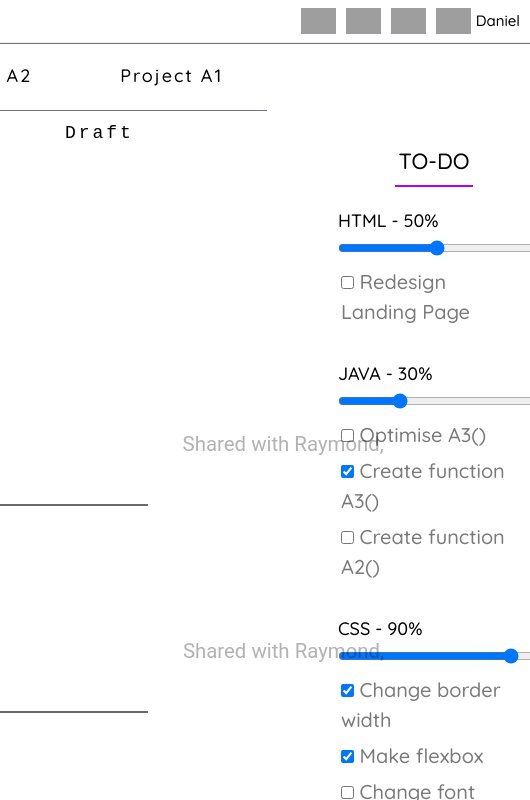
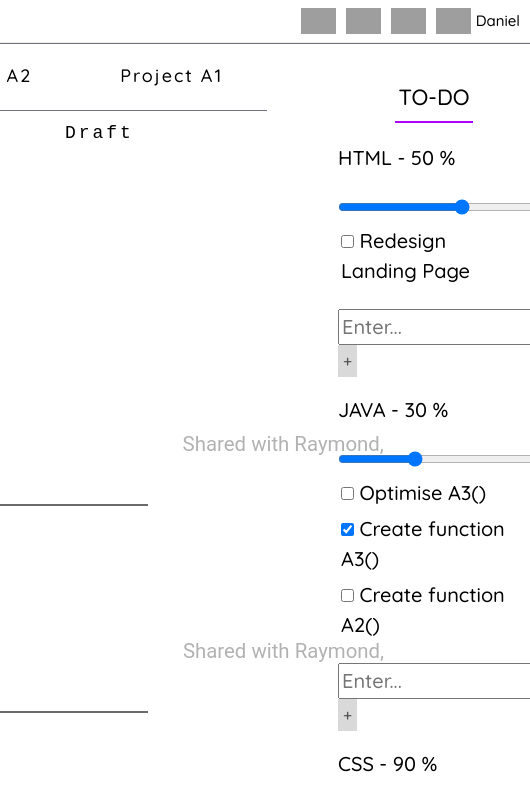
Before and after one commit to dsor246/CSI_345_A3, a plain HTML site: page Assignment3_base.html in a window 1280 px wide. Shown: the full height of the page, 750-1280 px from the left. Drawn offline with nearby package versions, Linux system fonts and the light colour scheme; grey boxes are pictures that could not be loaded; a web font is replaced by a local one.

Commit message:
Add files via upload

```diff
--- a/Assignment3_base.html
+++ b/Assignment3_base.html
@@ -372,27 +372,44 @@ html,body,h1,h2,h3,h4,h5 {font-family: "RobotoDraft", "Roboto", sans-serif; curs
         </div>
       </div>
     <!-- PROGRESS CONTAINER -->
-    <div class = "Progress-content" style= "margin-left:-60px;padding:0px;margin-top:5%;height:92vh; width:15%;background-color:none ; font-size: 20px">
+    <div class = "Progress-content" style= "margin-left:-60px;padding:0px;margin-top:0%;height:92vh; width:15%;background-color:none ; font-size: 20px">
       <p style = "white-space: nowrap;position:relative;top:15px; left: 0px; font-size: 22px;text-align: center;"> TO-DO </p>
       <hr style = "border:solid 0.5px rgb(174, 0, 255);margin:auto;width:40%;background-color: rgb(174, 0, 255);">
 
-      <ul style ="padding:0px;">
-        <li style = "font-size:18px; list-style: none">HTML - 50%</li>
-        <input style = "width:200px" type="range" min="1" max="100" value="50" class="slider" id="myRange">
-        <li style = "padding:3px;list-style: none;color:rgb(122, 122, 122)"> <input type="checkbox" id="html" name="todo"> Redesign Landing Page</li>
+      <ul id = "myUL1" style ="padding:0px;">
+	  <p id = "demo"> </p>
+		<p>HTML - <span id="slide1"></span> %</p>
+        <input style = "width:250px" type="range" min="1" max="100" value="50" class="slider" id="testSlide">
+        <li style = "padding:3px;list-style: none;color:rgb(122, 122, 122);color:black"> <input type="checkbox" id="html" name="todo"> Redesign Landing Page</li>
+
+		  </ul>
+
+		  <input type="text" id="myInput" placeholder="Enter...">
+			<span onclick="newElement()" class="addBtn">+</span>
         <br>
-        <li style = "font-size:18px; list-style: none">JAVA - 30%</li>
-        <input style = "width:200px" type="range" min="1" max="100" value="30" class="slider" id="myRange">
-        <li style = "padding:3px;list-style: none;color:rgb(122, 122, 122)"> <input type="checkbox" id="html" name="todo"  value="Bike"> Optimise A3()</li>
-        <li style = "padding:3px;list-style: none;color:rgb(122, 122, 122)"> <input type="checkbox" id="html" name="todo" checked  value="Bike"> Create function A3()</li>
-        <li style = "padding:3px;list-style: none;color:rgb(122, 122, 122)"> <input type="checkbox" id="html" name="todo"   value="Bike"> Create function A2()</li>
-        <br>
-        <li style = "font-size:18px; list-style: none">CSS - 90%</li>
-        <input style = "width:200px" type="range" min="1" max="100" value="90" class="slider" id="myRange">
-        <li style = "padding:3px;list-style: none;color:rgb(122, 122, 122)"> <input type="checkbox" id="html" checked name="todo"> Change border width </li>
-        <li style = "padding:3px;list-style: none;color:rgb(122, 122, 122)"> <input type="checkbox" id="html" checked name="todo"> Make flexbox</li>
-        <li style = "padding:3px;list-style: none;color:rgb(122, 122, 122)"> <input type="checkbox" id="html" name="todo"> Change font</li>
+
+		      <ul id = "myUL2" style ="padding:0px;">
+        	<p>JAVA - <span id="slide2"></span> %</p>
+        <input style = "width:250px" type="range" min="1" max="100" value="30" class="slider" id="testSlide1">
+        <li style = "padding:3px;list-style: none;color:rgb(122, 122, 122);color:black"> <input type="checkbox" id="html" name="todo"  value="Bike"> Optimise A3()</li>
+        <li style = "padding:3px;list-style: none;color:rgb(122, 122, 122);color:black"> <input type="checkbox" id="html" name="todo" checked  value="Bike"> Create function A3()</li>
+        <li style = "padding:3px;list-style: none;color:rgb(122, 122, 122);color:black"> <input type="checkbox" id="html" name="todo"   value="Bike"> Create function A2()</li>
+        </ul>
+
+
+		  <input type="text" id="myInput1" placeholder="Enter...">
+			<span onclick="newElement1()" class="addBtn">+</span>
+		<br>
+
+		    <ul id = "myUL3" style ="padding:0px;">
+        	<p>CSS - <span id="slide3"></span> %</p>
+        <input style = "width:250px" type="range" min="1" max="100" value="90" class="slider" id="testSlide2">
+        <li style = "padding:3px;list-style: none;color:rgb(122, 122, 122); color:black"> <input type="checkbox" id="html" checked name="todo"> Change border width </li>
+        <li style = "padding:3px;list-style: none;color:rgb(122, 122, 122); color:black"> <input type="checkbox" id="html" checked name="todo"> Make flexbox</li>
+        <li style = "padding:3px;list-style: none;color:rgb(122, 122, 122); color:black"> <input type="checkbox" id="html" name="todo"> Change font</li>
       </ul>
+	    <input type="text" id="myInput2" placeholder="Enter...">
+			<span onclick="newElement2()" class="addBtn">+</span>
 
 	  </div>
   </div>
@@ -518,6 +535,35 @@ var alex = document.getElementById("alex");
 var name_send = document.getElementById("name-send");
 var email = document.getElementById("email");
 
+var slider = document.getElementById("testSlide");
+var output = document.getElementById("slide1");
+output.innerHTML = slider.value;
+
+slider.oninput = function() {
+  output.innerHTML = this.value;
+}
+
+
+
+var slider1 = document.getElementById("testSlide1");
+var output1 = document.getElementById("slide2");
+output1.innerHTML = slider1.value;
+
+slider1.oninput = function() {
+  output1.innerHTML = this.value;
+}
+
+
+
+var slider2 = document.getElementById("testSlide2");
+var output2 = document.getElementById("slide3");
+output2.innerHTML = slider2.value;
+
+slider2.oninput = function() {
+  output2.innerHTML = this.value;
+}
+
+
 function changeName(id) {
 
   if (id === "alex") {
@@ -601,6 +647,82 @@ function openDoc() {
 
 
 }
+function newElement() {
+  var li = document.createElement("li");
+  var inputValue = document.getElementById("myInput").value;
+    var span = document.createElement("SPAN");
+  var txt = document.createTextNode("\u2610 ");
+  span.className = "close";
+  span.appendChild(txt);
+  li.appendChild(span);
+  var t = document.createTextNode(inputValue);
+  li.appendChild(t);
+  if (inputValue === '') {
+    alert("You must write something!");
+  } else {
+    document.getElementById("myUL1").appendChild(li);
+  }
+  document.getElementById("myInput").value = "";
+
+
+
+  for (i = 0; i < close.length; i++) {
+    close[i].onclick = function() {
+
+    }
+  }
+}
+function newElement1() {
+  var li = document.createElement("li");
+  var inputValue = document.getElementById("myInput1").value;
+    var span = document.createElement("SPAN");
+  var txt = document.createTextNode("\u2610 ");
+  span.className = "close";
+  span.appendChild(txt);
+  li.appendChild(span);
+  var t = document.createTextNode(inputValue);
+  li.appendChild(t);
+  if (inputValue === '') {
+    alert("You must write something!");
+  } else {
+    document.getElementById("myUL2").appendChild(li);
+  }
+  document.getElementById("myInput").value = "";
+
+
+
+  for (i = 0; i < close.length; i++) {
+    close[i].onclick = function() {
+
+    }
+  }
+}
+function newElement2() {
+  var li = document.createElement("li");
+  var inputValue = document.getElementById("myInput2").value;
+    var span = document.createElement("SPAN");
+  var txt = document.createTextNode("\u2610 ");
+  span.className = "close";
+  span.appendChild(txt);
+  li.appendChild(span);
+  var t = document.createTextNode(inputValue);
+  li.appendChild(t);
+  if (inputValue === '') {
+    alert("You must write something!");
+  } else {
+    document.getElementById("myUL3").appendChild(li);
+  }
+  document.getElementById("myInput").value = "";
+
+
+
+  for (i = 0; i < close.length; i++) {
+    close[i].onclick = function() {
+
+    }
+  }
+}
+
 
 function doShare(fileName) {
   var i;
```
